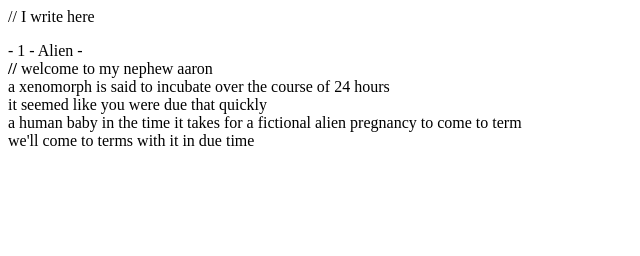
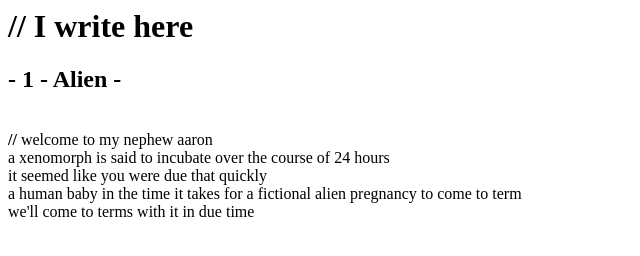
Before and after one commit to jamesylgan/mountainview-nocss, a plain HTML site: page index.html in a window 1280 px wide. Shown: the whole page, without its empty margins (0-640 px from the left). Drawn offline with Linux system fonts and the light colour scheme.

Commit message:
Update index.html

```diff
--- a/index.html
+++ b/index.html
@@ -1,6 +1,6 @@
-// I write here
+<h1>// I write here</h1>
 <p>
-  <h>- 1 - Alien - </h></br>
+  <h2>- 1 - Alien - </h2></br>
   <b>//</b> welcome to my nephew aaron </br>
   a xenomorph is said to incubate over the course of 24 hours </br>
   it seemed like you were due that quickly </br>
```
